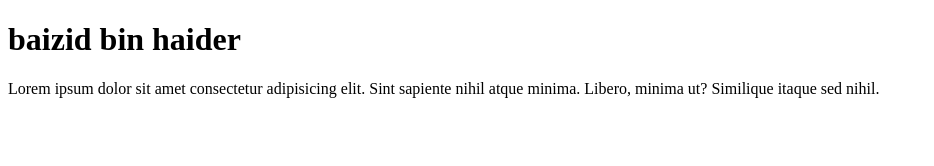
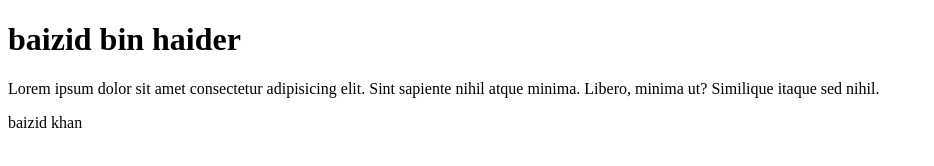
Before and after one commit to bbaizid/fast-pro1, a plain HTML site: page index.html in a window 1280 px wide. Shown: the whole page, without its empty margins (0-934 px from the left). Drawn offline with Linux system fonts and the light colour scheme.

Commit message:
Update index.html

```diff
--- a/index.html
+++ b/index.html
@@ -9,5 +9,6 @@
 <body>
   <h1>baizid bin haider</h1>
   <p> Lorem ipsum dolor sit amet consectetur adipisicing elit. Sint sapiente nihil atque minima. Libero, minima ut? Similique itaque sed nihil.</p>
-</body>
+<p> baizid khan <p>
+    </body>
 </html>
```
